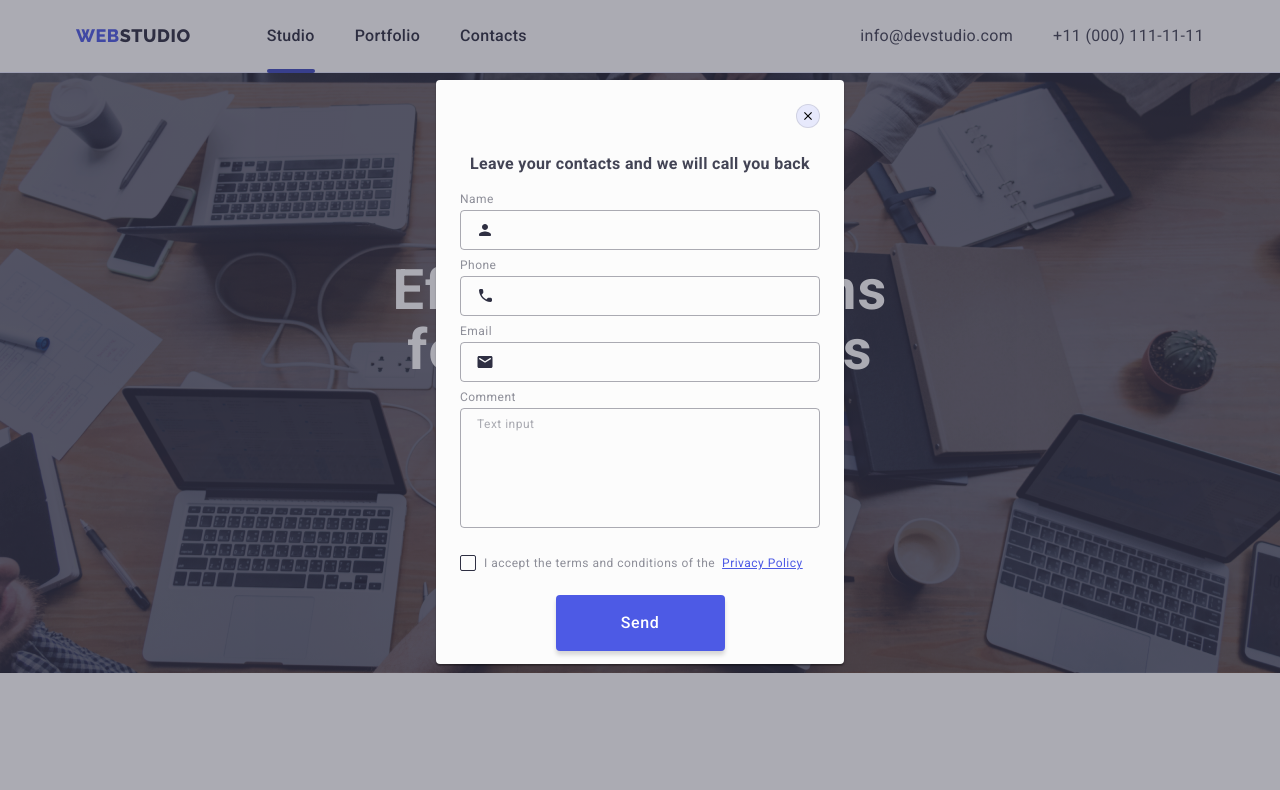
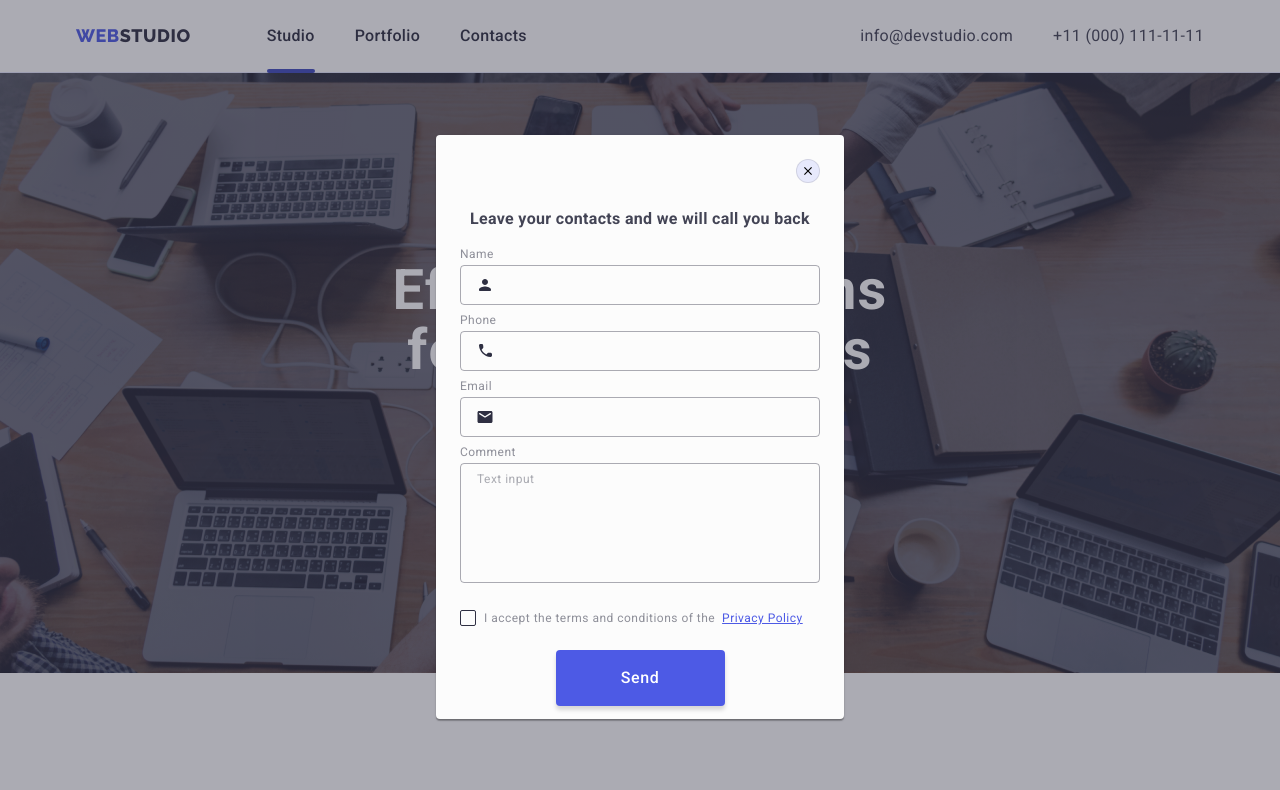
Before and after one commit to Velms/homework-7, a plain HTML site: page index.html in a window 1280 px wide. Both pictures are taken after a click on the button "Order Service". Shown: the top 790 px of the page. Drawn offline with nearby package versions, Linux system fonts and the light colour scheme.

Commit message:
Update styles.css

```diff
--- a/css/styles.css
+++ b/css/styles.css
@@ -1219,6 +1219,7 @@ ul {
 
 @media screen and (min-width: 428px) {
   .modal {
+    top: 135px;
     max-width: 392px;
     height: 584px;
     padding: 72px 24px 24px;
@@ -1227,13 +1228,14 @@ ul {
 
 @media screen and (min-width: 768px) {
   .modal {
+    top: 135px;
     max-width: 408px;
   }
 }
 
 @media screen and (min-width: 1158px) {
   .modal {
-    top: 80px;
+    top: 135px;
   }
 }
 
```
